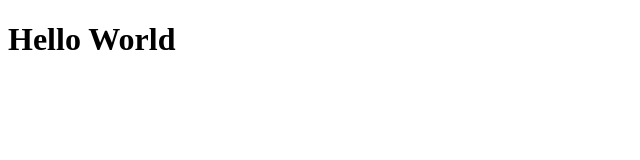
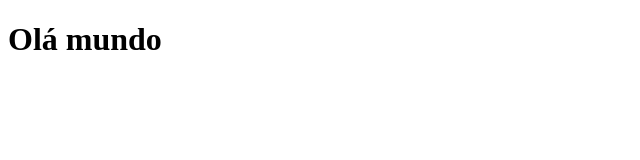
Before and after one commit to mpdsa/Blog, an Angular app: page / in a window 1280 px wide. Shown: the top 160 px of the page, without its empty margins (0-640 px from the left). Built offline with nearby package versions, Linux system fonts and the light colour scheme.

Commit message:
Initial commit

```diff
--- a/src/app/app.component.html
+++ b/src/app/app.component.html
@@ -1 +1 @@
-<h1>Hello World</h1>
+<h1>Olá mundo</h1>
```
